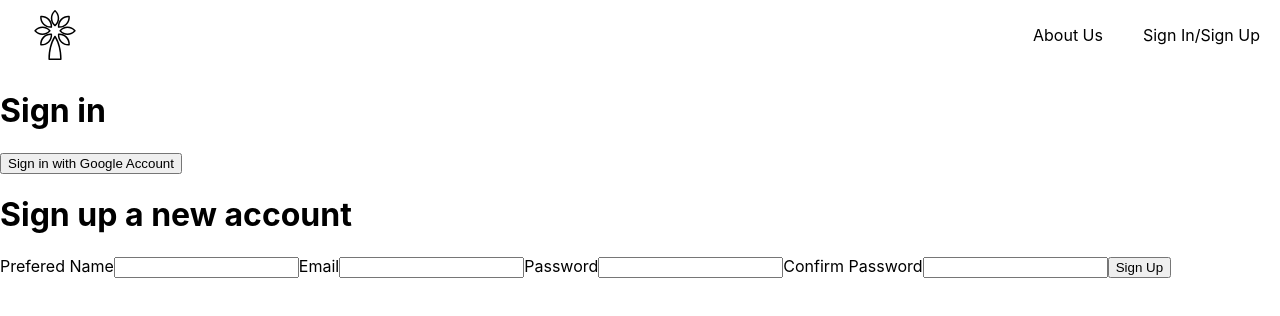
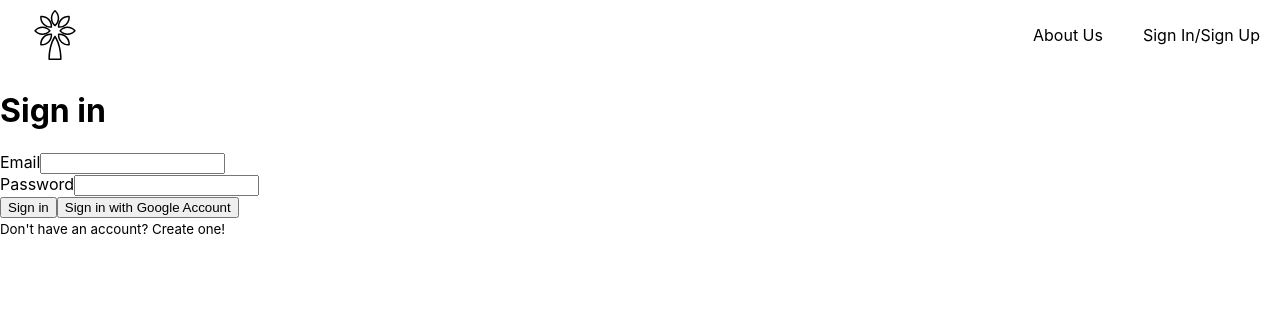
Before and after one commit to yatingsong7/timone-garden, a React (Create React App) app: page /signin in a window 1280 px wide. Shown: the top 316 px of the page. Built offline with nearby package versions, Linux system fonts and the light colour scheme.

Commit message:
add signup page

```diff
--- a/src/App.js
+++ b/src/App.js
@@ -1,8 +1,9 @@
 import { Routes, Route } from "react-router-dom";
 import AboutUs from "./components/aboutus/aboutus.component";
+import Authentication from "./components/authentication/authentication.component";
 import Homepage from "./components/homepage/homepage.component";
 import Navigation from "./components/navigation/navigation.component";
-import SignIn from "./components/sign-in/sign-in.component";
+import SignUp from "./components/sign-up/sign-up.component";
 
 const App = () => {
   return (
@@ -10,7 +11,8 @@ const App = () => {
       <Route path="/" element={<Navigation />}>
         <Route index element={<Homepage />} />
         <Route path="aboutus" element={<AboutUs />} />
-        <Route path="signin" element={<SignIn />} />
+        <Route path="signin" element={<Authentication />} />
+        <Route path="signup" element={<SignUp />} />
       </Route>
     </Routes>
   );
--- /dev/null
+++ b/src/components/authentication/authentication.component.js
@@ -0,0 +1,16 @@
+import { Fragment } from "react";
+import { Link } from "react-router-dom";
+import SignIn from "../sign-in/sign-in.component";
+
+const Authentication = () => {
+  return (
+    <Fragment>
+      <SignIn />
+      <small>
+        Don't have an account? <Link to="/signup">Create one!</Link>
+      </small>
+    </Fragment>
+  );
+};
+
+export default Authentication;
--- /dev/null
+++ b/src/components/form-input/form-input.component.js
@@ -0,0 +1,10 @@
+const FormInput = ({ label, ...otherProps }) => {
+  return (
+    <div>
+      <label>{label}</label>
+      <input {...otherProps} />
+    </div>
+  );
+};
+
+export default FormInput;
--- a/src/components/sign-in/sign-in.component.js
+++ b/src/components/sign-in/sign-in.component.js
@@ -1,20 +1,86 @@
+import { useState } from "react";
 import {
   signInWithGooglePopup,
+  signInUserWithEmailAndPassword,
   createUserDocumentFromAuth,
 } from "../../utils/firebase.utils";
-import SignUp from "../sign-up/sign-up.component";
+import FormInput from "../form-input/form-input.component";
+
+const initFormFields = {
+  email: "",
+  password: "",
+};
 
 const SignIn = () => {
+  const [formFields, setFormFields] = useState(initFormFields);
+  const { email, password } = formFields;
+
+  const handleSubmit = async (event) => {
+    event.preventDefault();
+    try {
+      const { user } = await signInUserWithEmailAndPassword(email, password);
+      resetForm();
+    } catch (error) {
+      switch (error.code) {
+        case "auth/wrong-password":
+          alert("incorrect password");
+          break;
+        case "auth/user-not-fount":
+          alert("This email does not exist, please sign up first");
+          break;
+        default:
+          console.log(error);
+      }
+    }
+  };
+
+  const resetForm = () => {
+    setFormFields(initFormFields);
+  };
+
+  const handleChange = (event) => {
+    const { name, value } = event.target;
+    setFormFields({ ...formFields, [name]: value });
+  };
+
   const signInWithGoogle = async () => {
-    const { user } = await signInWithGooglePopup();
-    const userDocRef = await createUserDocumentFromAuth(user);
+    try {
+      const { user } = await signInWithGooglePopup();
+      await createUserDocumentFromAuth(user);
+      resetForm();
+    } catch (error) {
+      switch (error.code) {
+        case "auth/popup-closed-by-user":
+          alert("Your sign in is fail");
+          break;
+        // case "auth/user-not-fount":
+        //   alert("This email does not exist, please sign up first");
+        //   break;
+        default:
+          console.log(error);
+      }
+    }
   };
 
   return (
     <div>
       <h1>Sign in</h1>
+      <FormInput
+        label="Email"
+        type="email"
+        name="email"
+        onChange={handleChange}
+        value={email}
+      />
+      <FormInput
+        label="Password"
+        type="password"
+        name="password"
+        onChange={handleChange}
+        value={password}
+      />
+      <button onClick={handleSubmit}>Sign in</button>
       <button onClick={signInWithGoogle}>Sign in with Google Account</button>
-      <SignUp />
     </div>
   );
 };
--- a/src/components/sign-up/sign-up.component.js
+++ b/src/components/sign-up/sign-up.component.js
@@ -1,9 +1,11 @@
 import { useState } from "react";
 import { createAuthUserWithEmailAndPassword } from "../../utils/firebase.utils";
 import { createUserDocumentFromAuth } from "../../utils/firebase.utils";
+import FormInput from "../form-input/form-input.component";
 
 const initFormFields = {
-  displayName: "",
+  firstname: "",
+  lastname: "",
   email: "",
   password: "",
   confirmPassword: "",
@@ -11,7 +13,7 @@ const initFormFields = {
 
 const SignUp = () => {
   const [formFields, setFormFields] = useState(initFormFields);
-  const { displayName, email, password, confirmPassword } = formFields;
+  const { firstname, lastname, email, password, confirmPassword } = formFields;
 
   const handleChange = (event) => {
     const { name, value } = event.target;
@@ -30,6 +32,7 @@ const SignUp = () => {
         email,
         password
       );
+      var displayName = firstname + " " + lastname;
       await createUserDocumentFromAuth(user, { displayName: displayName });
       resetForm();
     } catch (error) {
@@ -49,34 +52,42 @@ const SignUp = () => {
     <div>
       <h1>Sign up a new account</h1>
       <form onSubmit={handleSubmit}>
-        <label>Prefered Name</label>
-        <input
+        <FormInput
+          label="Firstname"
           type="text"
-          name="displayName"
+          name="firstname"
           onChange={handleChange}
-          value={displayName}
+          value={firstname}
         />
-        <label>Email</label>
-        <input
+        <FormInput
+          label="Lastname"
+          type="text"
+          name="lastname"
+          onChange={handleChange}
+          value={lastname}
+        />
+        <FormInput
+          label="Email"
           type="email"
           name="email"
           onChange={handleChange}
           value={email}
         />
-        <label>Password</label>
-        <input
+        <FormInput
+          label="Password"
           type="password"
           name="password"
           onChange={handleChange}
           value={password}
         />
-        <label>Confirm Password</label>
-        <input
+        <FormInput
+          label="Confirm Password"
           type="password"
           name="confirmPassword"
           onChange={handleChange}
           value={confirmPassword}
         />
+
         <button type="submit">Sign Up</button>
       </form>
     </div>
--- a/src/utils/firebase.utils.js
+++ b/src/utils/firebase.utils.js
@@ -5,6 +5,7 @@ import {
   signInWithPopup,
   GoogleAuthProvider,
   createUserWithEmailAndPassword,
+  signInWithEmailAndPassword,
 } from "firebase/auth";
 import { getFirestore, doc, getDoc, setDoc } from "firebase/firestore";
 // TODO: Add SDKs for Firebase products that you want to use
@@ -57,3 +58,8 @@ export const createAuthUserWithEmailAndPassword = async (email, password) => {
   if (!email || !password) return;
   return await createUserWithEmailAndPassword(auth, email, password);
 };
+
+export const signInUserWithEmailAndPassword = async (email, password) => {
+  if (!email || !password) return;
+  return await signInWithEmailAndPassword(auth, email, password);
+};
```
